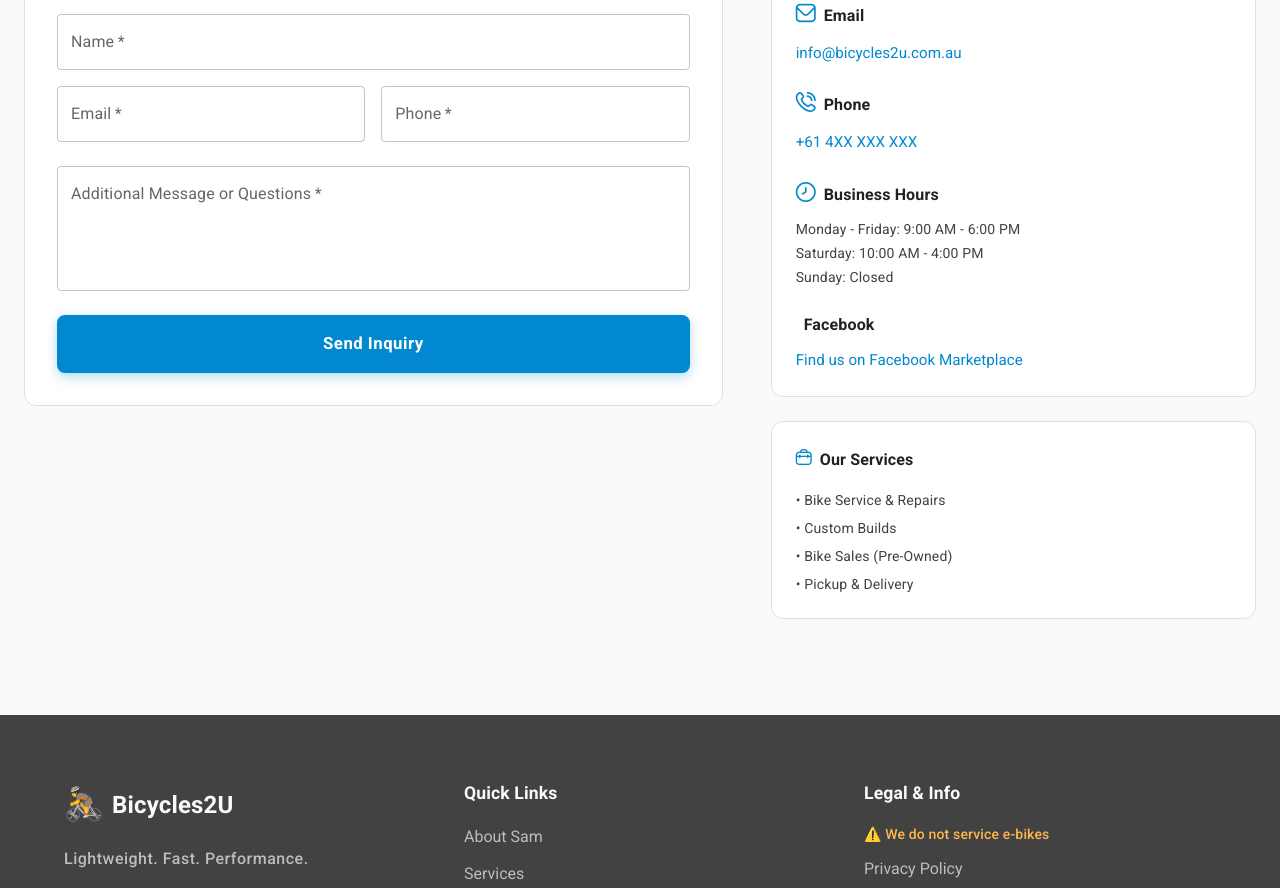
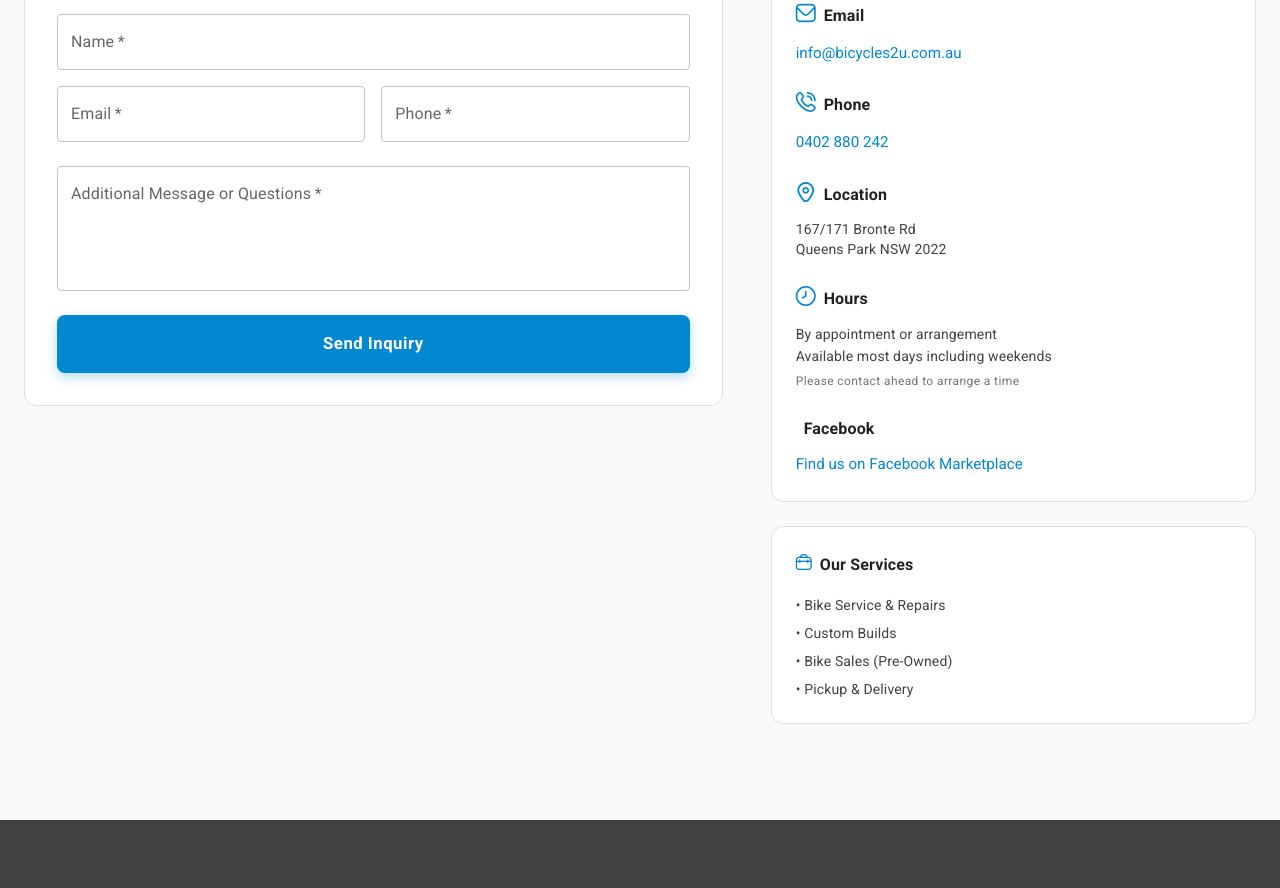
Before and after one commit to bicyclerepairs2u-create/bycicles2u-website, a Next.js app: page / in a window 1280 px wide. Shown: the part 5460-6348 px from the top of the page. Built offline with nearby package versions, Linux system fonts and the light colour scheme; some icons are missing.

Commit message:
feat: contact

```diff
--- a/components/contact-section.tsx
+++ b/components/contact-section.tsx
@@ -463,7 +463,7 @@ ${formData.message}
                       </Typography>
                     </Box>
                     <Link
-                      href="tel:+61400000000"
+                      href="tel:+61402880242"
                       sx={{
                         fontSize: "0.95rem",
                         color: "#0288d1",
@@ -473,28 +473,39 @@ ${formData.message}
                         },
                       }}
                     >
-                      +61 4XX XXX XXX
+                      0402 880 242
                     </Link>
+                  </Box>
+
+                  <Box>
+                    <Box sx={{ display: "flex", alignItems: "center", gap: 1, mb: 1 }}>
+                      <i className="fi fi-rr-marker" style={{ color: "#0288d1", fontSize: "1.25rem" }}></i>
+                      <Typography variant="subtitle1" sx={{ fontWeight: 600, color: "#212121" }}>
+                        Location
+                      </Typography>
+                    </Box>
+                    <Typography variant="body2" sx={{ color: "#424242" }}>
+                      167/171 Bronte Rd
+                      <br />
+                      Queens Park NSW 2022
+                    </Typography>
                   </Box>
 
                   <Box>
                     <Box sx={{ display: "flex", alignItems: "center", gap: 1, mb: 1 }}>
                       <i className="fi fi-rr-clock" style={{ color: "#0288d1", fontSize: "1.25rem" }}></i>
                       <Typography variant="subtitle1" sx={{ fontWeight: 600, color: "#212121" }}>
-                        Business Hours
+                        Hours
                       </Typography>
                     </Box>
-                    <Stack spacing={0.5}>
-                      <Typography variant="body2" sx={{ color: "#424242" }}>
-                        Monday - Friday: 9:00 AM - 6:00 PM
-                      </Typography>
-                      <Typography variant="body2" sx={{ color: "#424242" }}>
-                        Saturday: 10:00 AM - 4:00 PM
-                      </Typography>
-                      <Typography variant="body2" sx={{ color: "#424242" }}>
-                        Sunday: Closed
-                      </Typography>
-                    </Stack>
+                    <Typography variant="body2" sx={{ color: "#424242", lineHeight: 1.6 }}>
+                      By appointment or arrangement
+                      <br />
+                      Available most days including weekends
+                    </Typography>
+                    <Typography variant="caption" sx={{ color: "#757575", display: "block", mt: 0.5 }}>
+                      Please contact ahead to arrange a time
+                    </Typography>
                   </Box>
 
                   <Box>
@@ -505,7 +516,7 @@ ${formData.message}
                       </Typography>
                     </Box>
                     <Link
-                      href="#"
+                      href="https://www.facebook.com/marketplace/profile/100015456158533/?ref=permalink&mibextid=6ojiHh"
                       target="_blank"
                       rel="noopener noreferrer"
                       sx={{
```
